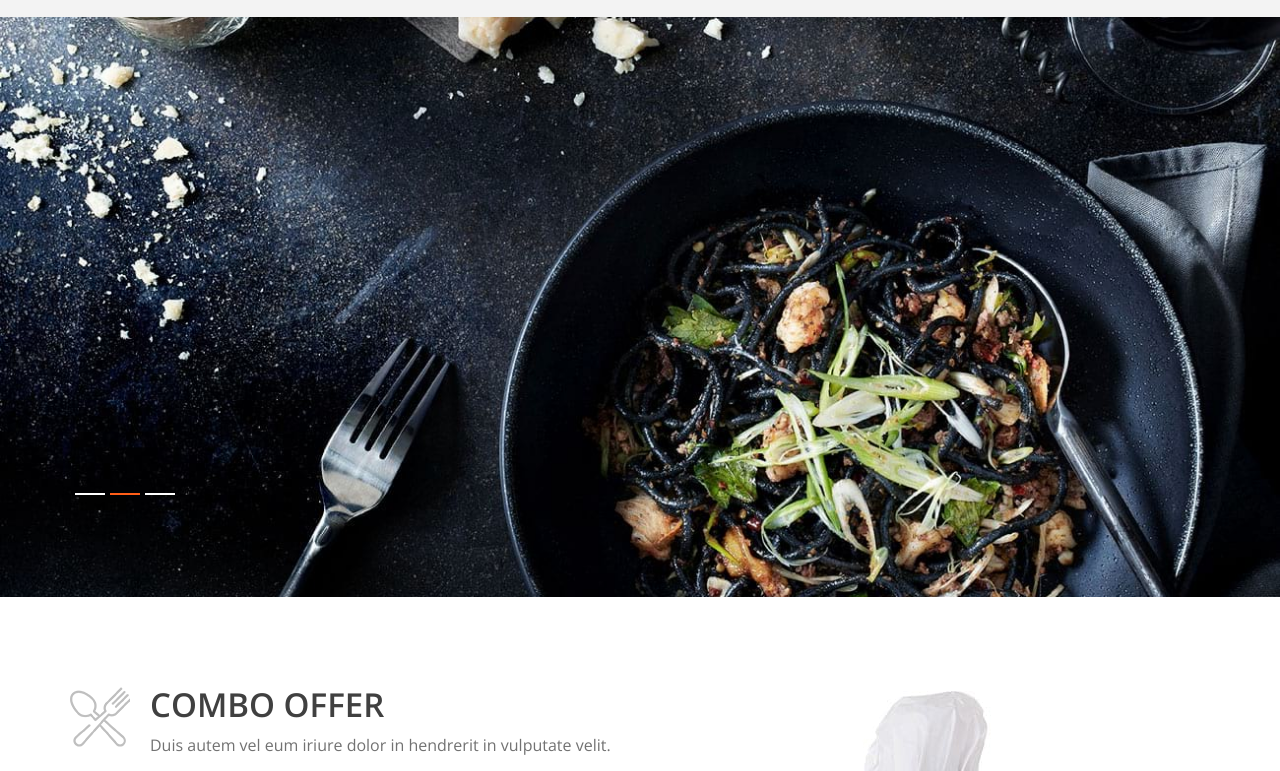
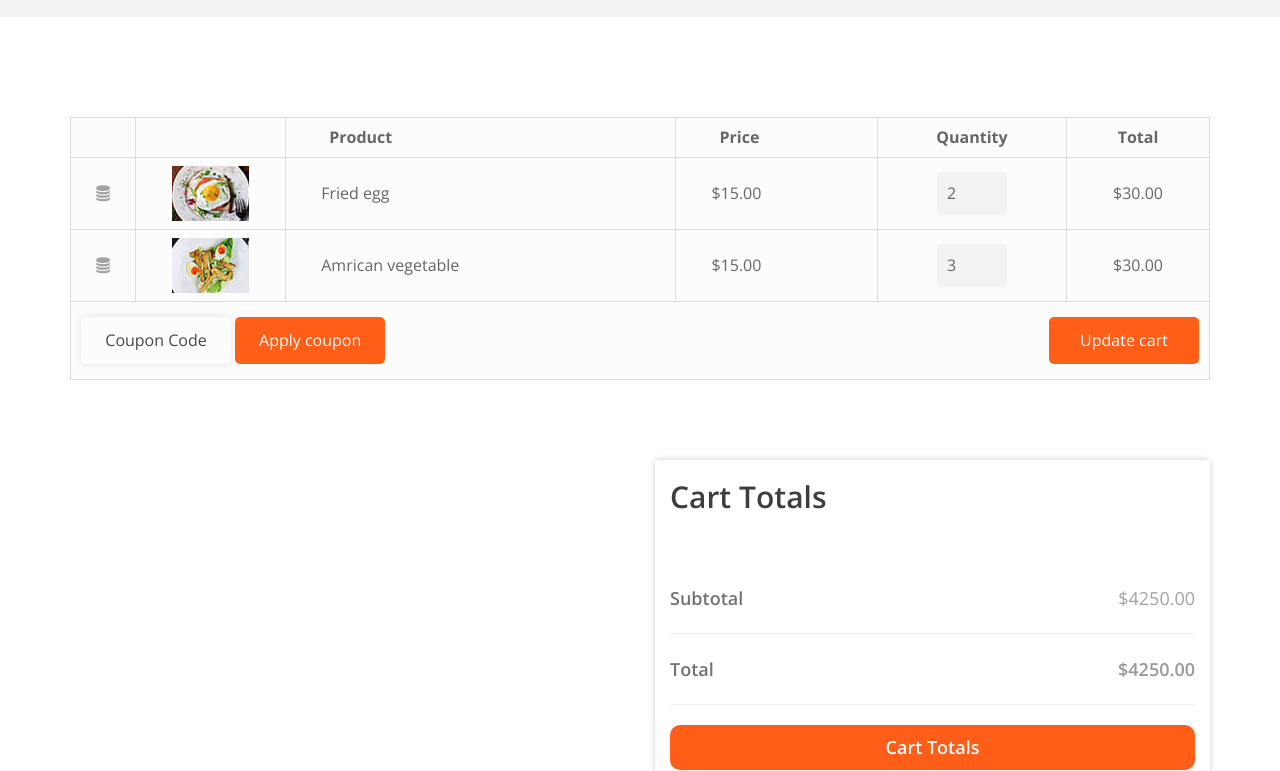
Before and after one commit to gau26rav/Restaurant, a website: page index.html at #!/cart in a window 1280 px wide. Shown: the part 181-952 px from the top of the page. Drawn offline with nearby package versions, Linux system fonts and the light colour scheme; some packages are replaced by stand-ins of ours; files whose address does not match are found by name.

Commit message:
added the cart route

```diff
--- a/restaurant-module.js
+++ b/restaurant-module.js
@@ -33,6 +33,10 @@ angular.module('restaurantModule',[
             url : "/about",
             templateUrl :"./src/restaurant-about/read/about.html"
         })
+        .state("cart" ,{
+            url :"/cart",
+            templateUrl :"./src/cart-page/read/cart-view.html"
+        })
 
 }])
 
--- /dev/null
+++ b/src/cart-page/read/cart-view.html
@@ -0,0 +1,83 @@
+ <!--=*=*==Single cart page area=*=*=*-->
+
+    <div class="cart_page_area sp wow fadeIn">
+        <div class="container">
+            <div class="cart_table_wraper">
+                <div class="row">
+                    <div class="col-sm-12">
+                        <div class="cart_wrpaer">
+                            <table class="table table-striped table-responsive">
+                                <thead>
+                                    <tr>
+                                        <th> </th>
+                                        <th><span></span></th>
+                                        <th><span class="cart_padding35">Product</span></th>
+                                        <th><span class="cart_padding35">Price</span></th>
+                                        <th class="text-center"><span>Quantity</span></th>
+                                        <th class="text-center"><span>Total</span></th>
+                                    </tr>
+                                </thead>
+                                <tbody>
+                                    <tr>
+                                        <th scope="row"><i class="fa fa-database" aria-hidden="true"></i></th>
+                                        <td class="product_img text-center"><img src="img/cart1.jpg" alt=""></td>
+                                        <td class="item_name cart_padding35">Fried egg</td>
+                                        <td class="cart_padding35">$15.00</td>
+                                        <td>
+                                            <div class="cart_amount_wrap">
+                                                <p class="cart_amount">
+                                                    <input type="number" id="number" name="number" value="2">
+                                                </p>
+                                            </div>
+                                        </td>
+                                        <td  class="text-center">$30.00</td>
+                                    </tr>
+                                    <tr>
+                                        <th scope="row"><i class="fa fa-database" aria-hidden="true"></i></th>
+                                        <td class="product_img text-center"><img src="img/cart2.jpg" alt=""></td>
+                                        <td class="item_name cart_padding35">Amrican vegetable</td>
+                                        <td class="cart_padding35">$15.00</td>
+                                        <td>
+                                            <div class="cart_amount_wrap">
+                                                <p class="cart_amount">
+                                                    <input type="number" value="3">
+                                                </p>
+                                            </div>
+                                        </td>
+                                        <td  class="text-center">$30.00</td>
+                                    </tr>
+                                </tbody>
+                            </table>
+                            <div class="row">
+                                <div class="col-xs-6">
+                                    <a class="cart_page_btn1" href="#">Coupon Code</a>
+                                    <a class="cart_page_btn2" href="#">Apply coupon</a>
+                                </div>
+                                <div class="col-xs-6 text-right">
+                                    <a class="cart_page_btn2" href="#">Update cart</a>
+                                </div>
+                            </div>
+                        </div>
+                    </div>
+                </div>
+            </div>
+        </div>
+    </div>
+
+    <div class="cart_details_area spb">
+        <div class="container">
+            <div class="row">
+                <div class="col-sm-6 col-sm-offset-6">
+                    <div class="total_cart">
+                        <h2>Cart Totals</h2>
+                        <ul>
+                            <li>Subtotal<span>$4250.00</span></li>
+                            <li>Total<span class="total">$4250.00</span></li>
+                        </ul>
+                        <a href="#">Cart Totals</a>
+                    </div>
+                </div>
+            </div>
+        </div>
+    </div>
+    <!--single_cart page area end-->
--- a/src/header/read/header-view.html
+++ b/src/header/read/header-view.html
@@ -12,7 +12,7 @@
                             <span class="header_time">
                                OPENING HOUR : SUNDAT - FRIDAY  | 9 AM - 10 PM
                            </span>
-                    <a href="cart.html" class="cart_btn">
+                    <a ui-sref = "cart" href="/cart" class="cart_btn">
                         CART<i class="fa fa-cart-arrow-down" aria-hidden="true"></i> <span class="cart_quentity">2</span>
                     </a>
                 </div>
```
